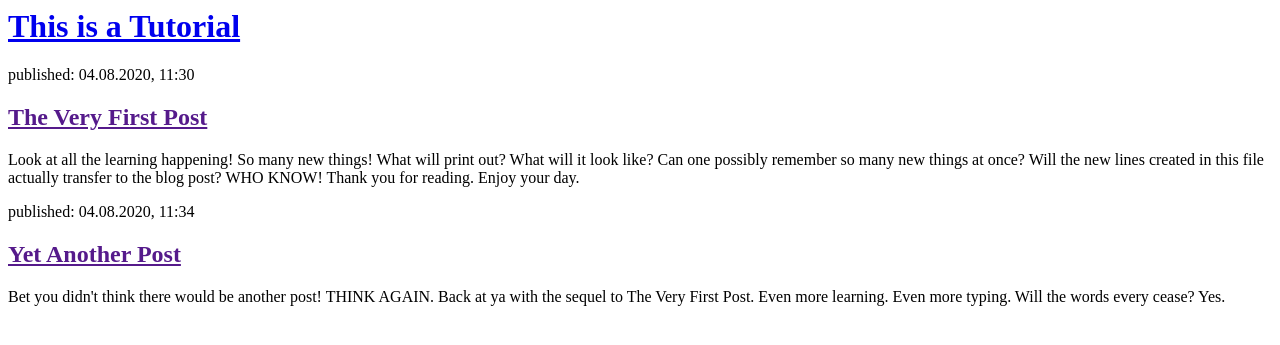
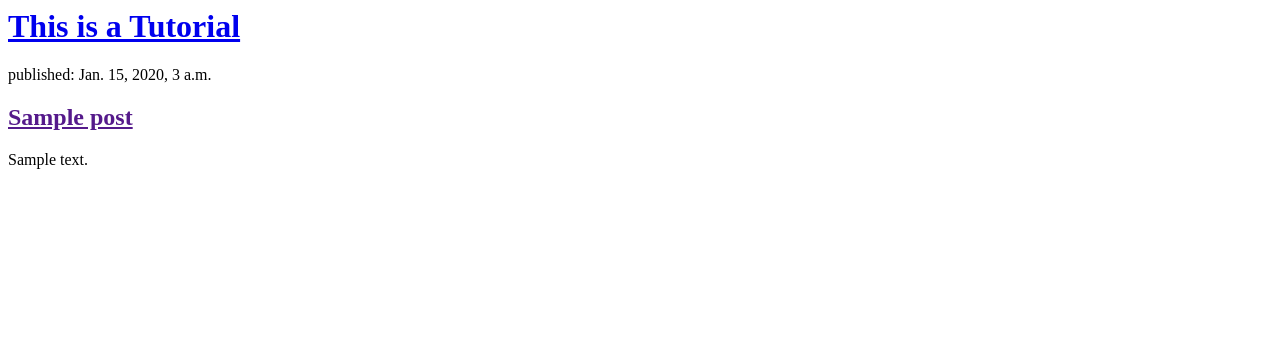
Before and after one commit to lastmidnight/my-first-blog, a Django app: page / in a window 1280 px wide. Shown: the top 345 px of the page. Run offline with Django 3.2, Linux system fonts and the light colour scheme; tables that the repository leaves empty hold one stand-in row (values such as "Sample post").

Commit message:
Modified templates to display posts from database.

```diff
--- a/blog/templates/blog/post_list.html
+++ b/blog/templates/blog/post_list.html
@@ -7,26 +7,13 @@
             <h1><a href="/">This is a Tutorial</a></h1>
         </div>
 
-        <div>
-            <p>published: 04.08.2020, 11:30</p>
-            <h2><a href="">The Very First Post</a></h2>
-            <p>Look at all the learning happening!  So many new things!
-                What will print out?  What will it look like?  Can one possibly
-                remember so many new things at once?  Will the new lines created
-                in this file actually transfer to the blog post?  WHO KNOW!  Thank
-                you for reading.  Enjoy your day.
-            </p>
-        </div>
-
-        <div>
-            <p>published: 04.08.2020, 11:34</p>
-            <h2><a href="">Yet Another Post</a></h2>
-            <p>Bet you didn't think there would be another post!  THINK AGAIN.
-                Back at ya with the sequel to The Very First Post.  Even more
-                learning.  Even more typing.  Will the words every cease?  Yes.
-            </p>
-
-        </div>
+        {% for post in posts %}
+            <div>
+                <p>published: {{ post.published_date }}</p>
+                <h2><a href="">{{ post.title }}</a></h2>
+                <p>{{ post.text|linebreaksbr }}</p>
+            </div>
+        {% endfor %}
 
     </body>
 </html>
--- a/blog/views.py
+++ b/blog/views.py
@@ -1,5 +1,8 @@
 from django.shortcuts import render
+from django.utils import timezone
+from .models import Post
 
 # Create your views here.
 def post_list(request):
-    return render(request, 'blog/post_list.html', {})
+    posts = Post.objects.filter(published_date__lte=timezone.now()).order_by('published_date')
+    return render(request, 'blog/post_list.html', {'posts': posts})
```
